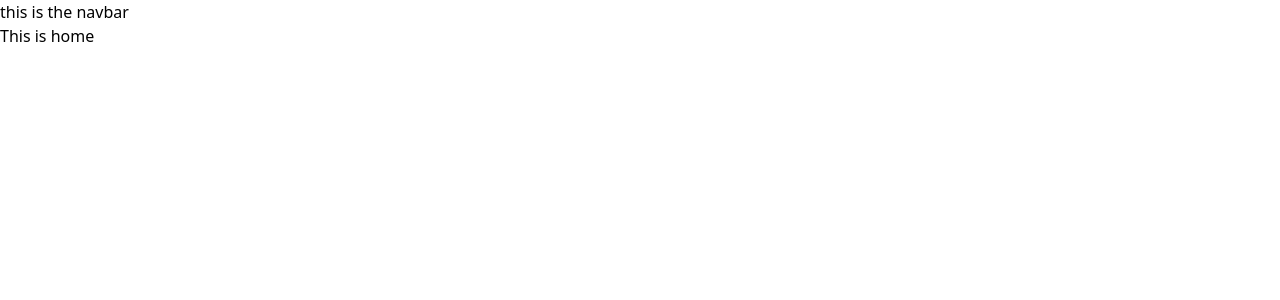
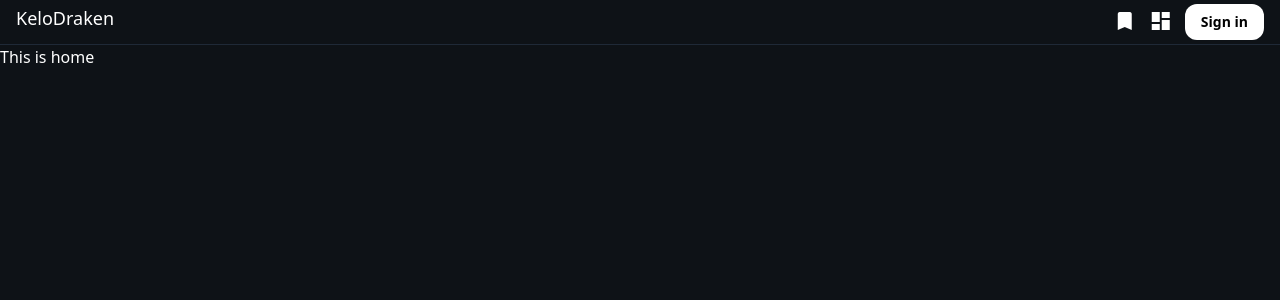
Before and after one commit to KeloDraken/TheDragonProject, a React (Create React App) app in the folder vetkoek/: page / in a window 1280 px wide. Shown: the top 300 px of the page. Built offline with nearby package versions, Linux system fonts and the light colour scheme.

Commit message:
Finish top header layout

```diff
--- a/vetkoek/public/index.html
+++ b/vetkoek/public/index.html
@@ -1,14 +1,12 @@
 <!DOCTYPE html>
 <html lang="en">
+
 <head>
   <meta charset="utf-8" />
   <link rel="icon" href="%PUBLIC_URL%/favicon.ico" />
   <meta name="viewport" content="width=device-width, initial-scale=1" />
   <meta name="theme-color" content="#000000" />
-    <meta
-      name="description"
-      content="Web site created using create-react-app"
-    />
+  <meta name="description" content="Web site created using create-react-app" />
   <link rel="apple-touch-icon" href="%PUBLIC_URL%/logo192.png" />
   <!--
       manifest.json provides metadata used when your web app is installed on a
@@ -24,8 +22,13 @@
       work correctly both with client-side routing and a non-root public URL.
       Learn how to configure a non-root public URL by running `npm run build`.
     -->
-    <title>React App</title>
+  <link rel="preconnect" href="https://fonts.googleapis.com">
+  <link rel="preconnect" href="https://fonts.gstatic.com" crossorigin>
+  <link href="https://fonts.googleapis.com/css2?family=Open+Sans&display=swap" rel="stylesheet">
+  <title>KeloDraken &mdash; project of liberty</title>
+  <link href="https://fonts.googleapis.com/css2?family=Material+Icons" rel="stylesheet">
 </head>
+
 <body>
   <noscript>You need to enable JavaScript to run this app.</noscript>
   <div id="root"></div>
@@ -40,4 +43,5 @@
       To create a production bundle, use `npm run build` or `yarn build`.
     -->
 </body>
+
 </html>
--- a/vetkoek/src/App.tsx
+++ b/vetkoek/src/App.tsx
@@ -3,6 +3,8 @@ import {
   Routes as Switch,
   Route,
 } from "react-router-dom";
+
+import "./styles/kelodraken.css"
 
 import HomeView from "./views/Home";
 
--- a/vetkoek/src/components/navbar/index.tsx
+++ b/vetkoek/src/components/navbar/index.tsx
@@ -1,5 +1,18 @@
 const Navbar = () => {
-    return <h1>this is the navbar</h1>
+    return (
+        <nav className="flex flex-row justify-between py-1 px-4 w-full border-b border-gray-800">
+            <a href="/" title="Ett projekt av Samkelo Drakensberg" className="text-lg">KeloDraken</a>
+            <div className="flex flex-row">
+                <h6 className="text-colour text-3xl ml-3 font-bold">
+                    <a title="Bookmarks" href="#" className="material-icons text-white">bookmark</a>
+                </h6>
+                <h6 className="text-colour text-3xl ml-3 mr-3 font-bold">
+                    <a title="Dashboard" href="#" className="material-icons text-white">dashboard</a>
+                </h6>
+                <a title="Create a Matstad account" href="#" className="bg-white text-black text-sm rounded-xl font-extrabold px-4 py-2">Sign in</a>
+            </div>
+        </nav>
+    )
 }
 
 export default Navbar
--- /dev/null
+++ b/vetkoek/src/styles/kelodraken.css
@@ -0,0 +1,4 @@
+*{
+    background-color: #0E1217;
+    color: #ffffff;
+}
```
Lines whose indentation alone changed are shown as unchanged.
